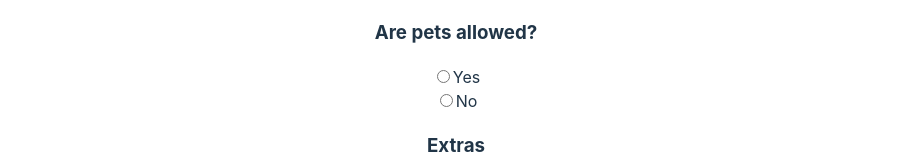
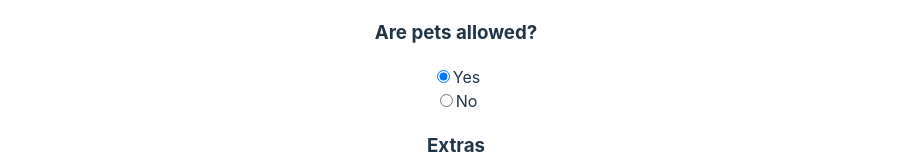
Before and after one commit to jontatan25/Vue-forms, a Vue app: page / in a window 1280 px wide. Shown: the part 442-597 px from the top of the page, without its empty margins (184-1094 px from the left). Built offline with nearby package versions, Linux system fonts and the light colour scheme.

Commit message:
feat/Radio Group implemented with horizontal option and styles

```diff
--- /dev/null
+++ b/src/components/BaseRadioGroup.vue
@@ -0,0 +1,45 @@
+<template>
+  <component
+    v-for="option in options"
+    :key="option.value"
+    :is="vertical ? 'div' : 'span'"
+    :class="{ horizontal: !vertical }"
+  >
+    <BaseRadio
+      :label="option.label"
+      :value="option.value"
+      name="name"
+      :modelValue="modelValue"
+      @update:modelValue="$emit('update:modelValue', $event)"
+    />
+  </component>
+</template>
+
+<script>
+export default {
+  props: {
+    options: {
+      type: Array,
+      required: true,
+    },
+    name: {
+      type: String,
+      required: true,
+    },
+    modelValue: {
+      type: [String, Number],
+      required: true,
+    },
+    vertical: {
+      type: Boolean,
+      default: false,
+    },
+  },
+};
+</script>
+
+<style scoped>
+.horizontal {
+    margin-right: 20px;
+}
+</style>
--- a/src/components/SimpleForm.vue
+++ b/src/components/SimpleForm.vue
@@ -19,12 +19,13 @@
       <BaseInput v-model="event.location" label="Location" type="text" />
       <div>{{ event }}</div>
       <h3>Are pets allowed?</h3>
-      <div>
-        <BaseRadio v-model="event.pets" value="1" label="Yes" name="pets" />
-      </div>
-      <div>
-        <BaseRadio v-model="event.pets" value="0" label="No" name="pets" />
-      </div>
+
+      <BaseRadioGroup
+        v-model="event.pets"
+        name="pets"
+        :options="petOptions"
+        vertical
+      />
 
       <h3>Extras</h3>
       <div>
@@ -66,6 +67,10 @@
           music: false,
         },
       },
+      petOptions: [
+        { label: "Yes", value: 1 },
+        { label: "No", value: 0 },
+      ],
     };
   },
 };
```
